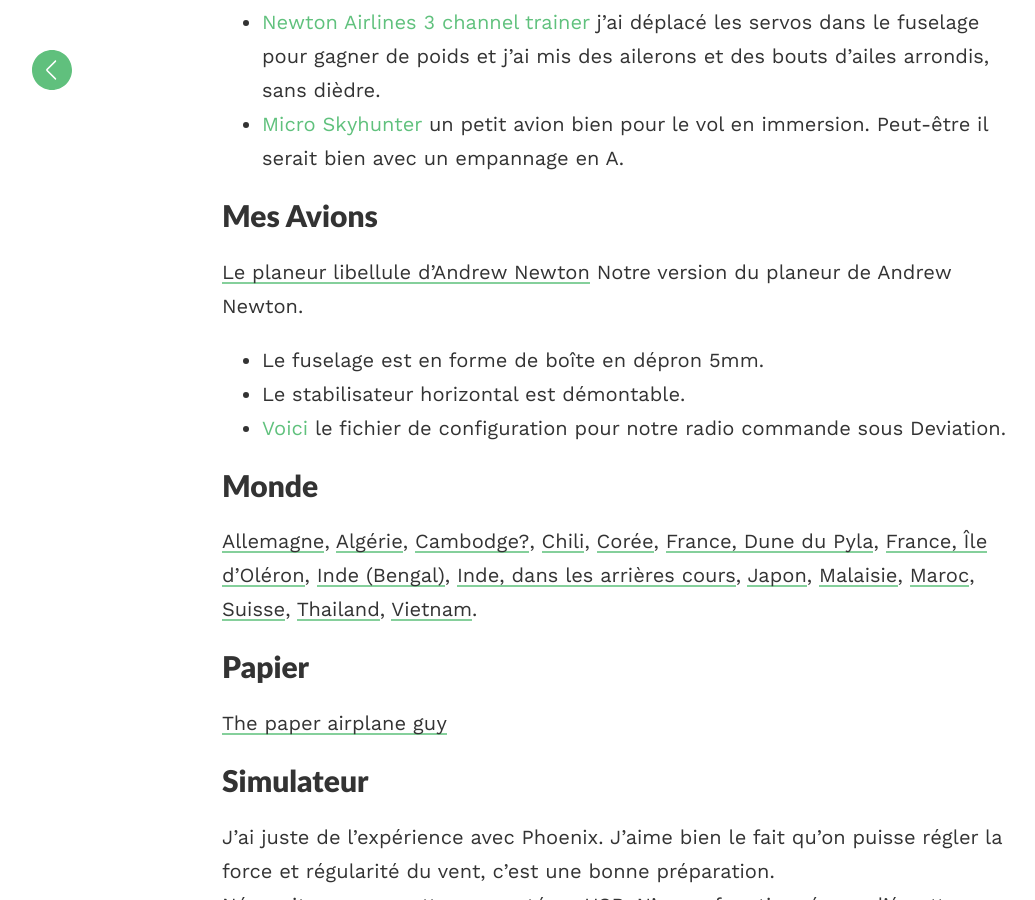
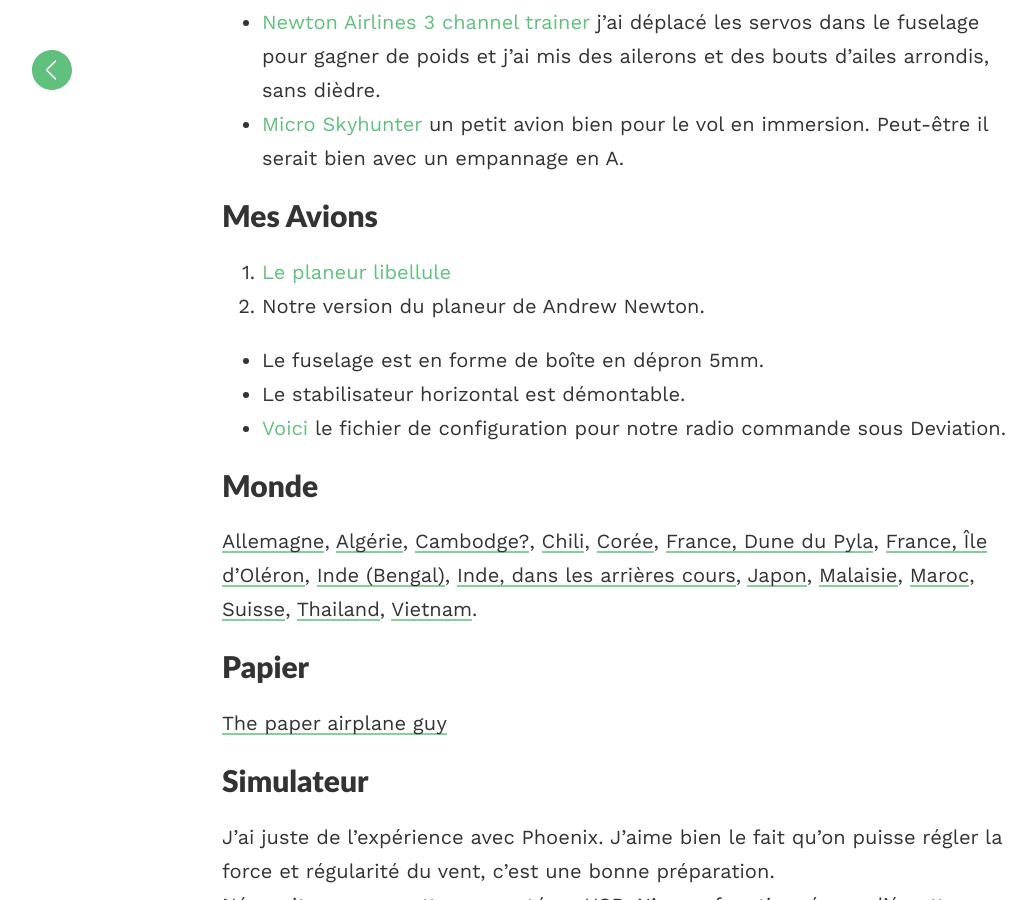
Before and after one commit to xtof-durr/xtof-durr.github.io, a Jekyll site: the page built from rcplane/index.md, in a window 1280 px wide and 900 px high, scrolled down 4515 px. Shown: the whole window, without its empty margins (18-1053 px from the left). Built offline with Jekyll 4.4.1, drawn with Linux system fonts in a browser that asks for light colours; our own code applies the rules of GitHub Pages for plain Markdown files.

Commit message:
link libellule

```diff
--- a/rcplane/index.md
+++ b/rcplane/index.md
@@ -98,8 +98,8 @@
 
 ## Mes avions
 
-[Le planeur libellule d'Andrew Newton](libellule)
-Notre version du planeur de Andrew Newton.
+1. [Le planeur libellule](libellule)
+2. Notre version du planeur de Andrew Newton.
 
 - Le fuselage est en forme de boîte en dépron 5mm.
 - Le stabilisateur horizontal est démontable.
```
